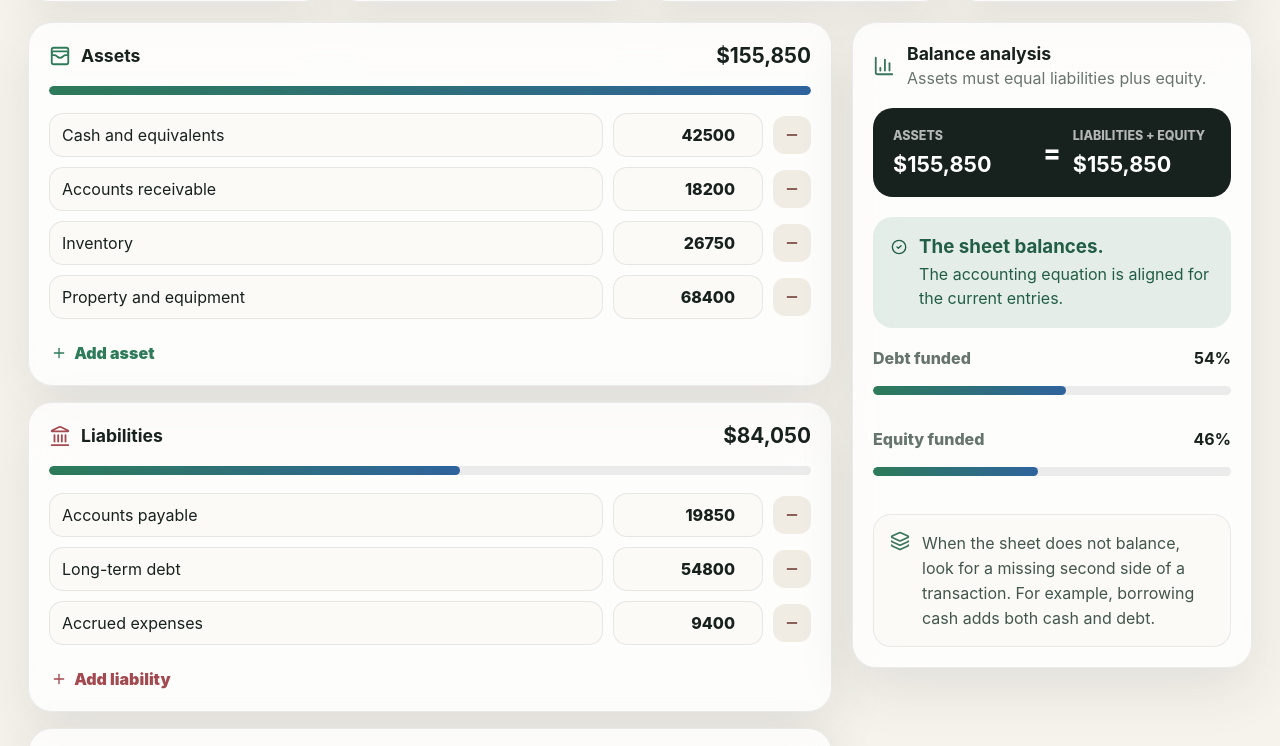
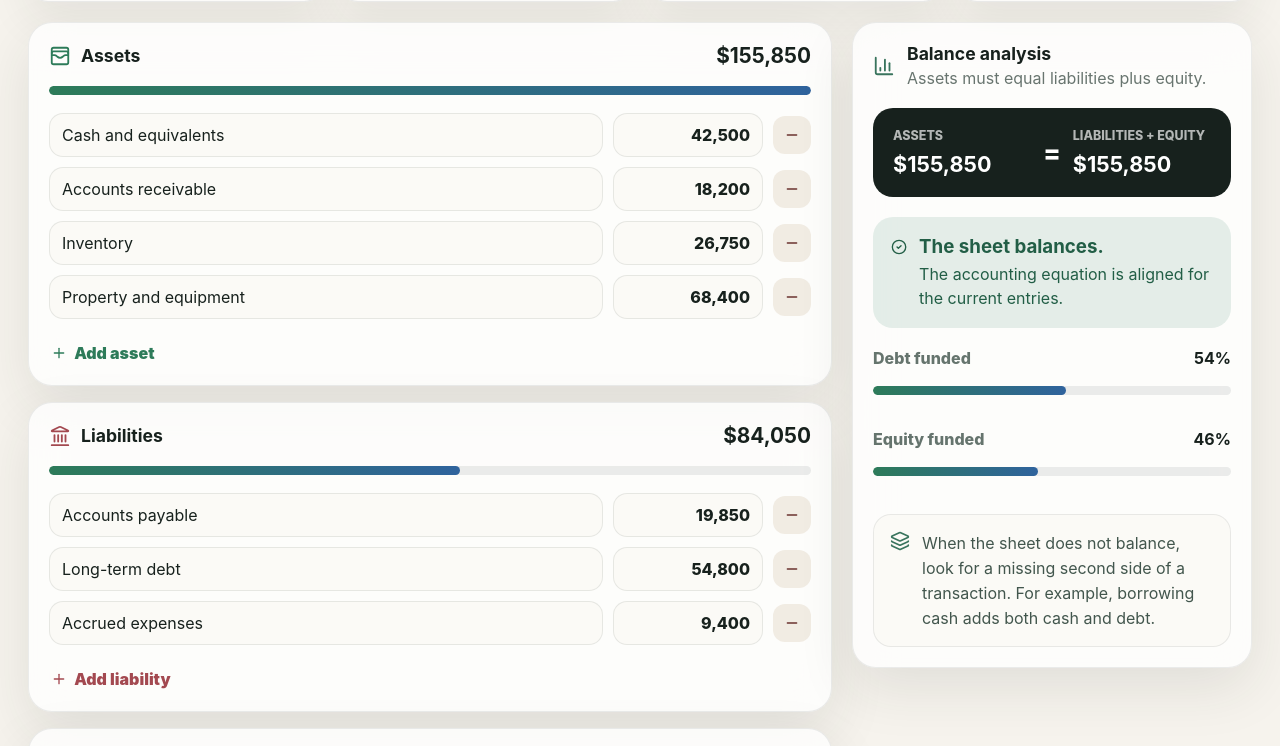
Before and after one commit to eliaboutorabi/balance-sheet-simulator, a React (Vite) app: page / in a window 1280 px wide. Shown: the part 1825-2571 px from the top of the page. Built offline with nearby package versions, Linux system fonts and the light colour scheme.

Commit message:
Add comma grouping to displayed numbers

```diff
--- a/src/main.jsx
+++ b/src/main.jsx
@@ -188,10 +188,24 @@ function total(rows) {
   return rows.reduce((sum, row) => sum + Number(row.amount || 0), 0);
 }
 
+function formatNumberInput(value) {
+  const number = Number(value || 0);
+
+  return new Intl.NumberFormat('en-US', {
+    maximumFractionDigits: 2,
+  }).format(number);
+}
+
+function parseFormattedNumber(value) {
+  const parsed = Number(String(value).replace(/,/g, ''));
+
+  return Number.isFinite(parsed) ? parsed : 0;
+}
+
 function currency(value, selectedCurrency) {
   const option = currencyOptions.find(({ code }) => code === selectedCurrency) ?? currencyOptions[0];
 
-  return new Intl.NumberFormat(option.locale, {
+  return new Intl.NumberFormat('en-US', {
     style: 'currency',
     currency: option.code,
     maximumFractionDigits: 0,
@@ -231,7 +245,7 @@ function App() {
       ...current,
       [section]: current[section].map((row) =>
         row.id === id
-          ? { ...row, [field]: field === 'amount' ? Number(value) : value }
+          ? { ...row, [field]: field === 'amount' ? parseFormattedNumber(value) : value }
           : row,
       ),
     }));
@@ -495,11 +509,10 @@ function App() {
             <LockKeyhole size={16} />
             Tolerance
             <input
-              min="0"
-              step="100"
-              type="number"
-              value={tolerance}
-              onChange={(event) => setTolerance(Number(event.target.value))}
+              inputMode="decimal"
+              type="text"
+              value={formatNumberInput(tolerance)}
+              onChange={(event) => setTolerance(parseFormattedNumber(event.target.value))}
             />
           </label>
           <button type="button" onClick={() => loadScenario('balanced')}>
@@ -643,10 +656,10 @@ function LedgerSection({ maxTotal, rows, section, sectionTotal, selectedCurrency
             />
             <input
               aria-label={`${row.label} amount`}
-              min="0"
-              step="100"
-              type="number"
-              value={row.amount}
+              className="amount-input"
+              inputMode="decimal"
+              type="text"
+              value={formatNumberInput(row.amount)}
               onChange={(event) => onUpdate(row.id, 'amount', event.target.value)}
             />
             <button aria-label={`Remove ${row.label}`} type="button" onClick={() => onRemove(row.id)}>
--- a/src/styles.css
+++ b/src/styles.css
@@ -646,7 +646,7 @@ h1 {
   padding: 0 12px;
 }
 
-.entry-row input[type="number"] {
+.entry-row .amount-input {
   font-weight: 800;
   text-align: right;
 }
```
